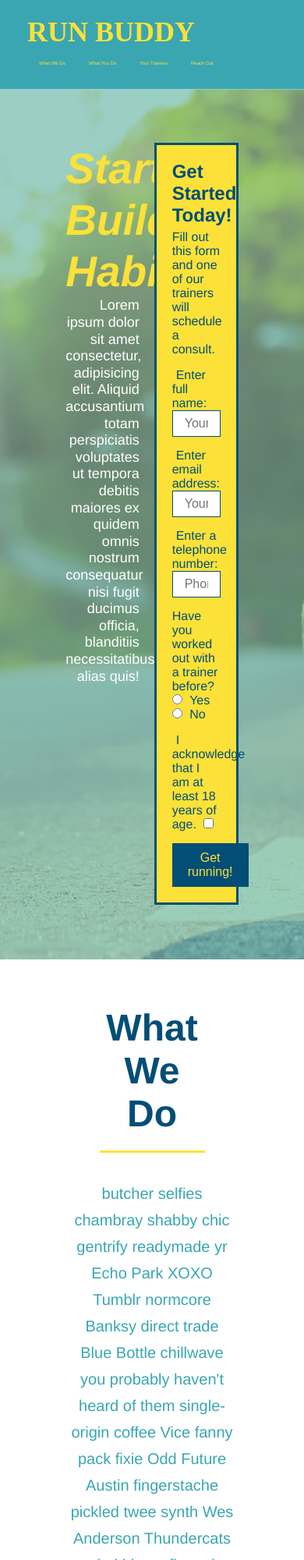
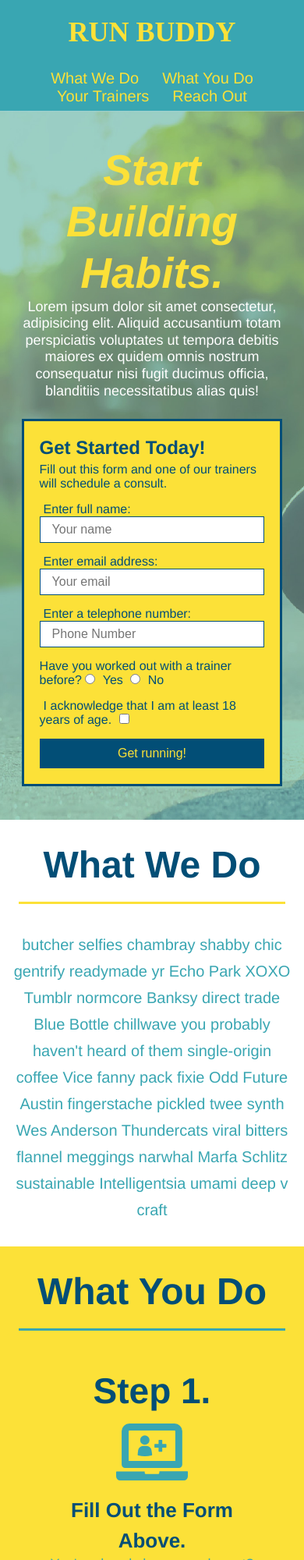
Before and after one commit to sergiionyx/run-buddy, a plain HTML site: page index.html in a window 390 px wide. Shown: the top 2000 px of the page at 78% size. Drawn offline with Linux system fonts and the light colour scheme.

Commit message:
add 575, 768 and 980px media styles

```diff
--- a/assets/css/style.css
+++ b/assets/css/style.css
@@ -346,5 +346,106 @@ footer a {
 }
 
 @media screen and (max-width: 980px) {
+    header {
+        padding-bottom: 0;
+        justify-content: center;
+    }
 
+    header h1 {
+        width: 100%;
+        text-align: center;
+    }
+
+    header nav ul {
+        margin-top: 20px;
+        width: 100%;
+        justify-content: center;
+    }
+
+    header nav ul li a {
+        font-size: 20px;
+    }
+
+    footer h2, footer div {
+        text-align: center;
+        width: 100%;
+    }
+
+    .hero-cta, .hero-form {
+        width: 100%;
+    }
+
+    .hero-cta {
+        text-align: center;
+    }
+
+    .section-title {
+        width: 80%;
+    }
+
+    .trainer {
+        flex: 0 70%;
+    }
+
+    .contact-info iframe {
+        flex: 1 100%;
+    }
 }
+
+@media screen and (max-width: 768px)  {
+    section {
+        padding: 30px 15px;
+    }
+
+    .step h3 {
+        flex: 1 100%;
+        text-align: center;
+    }
+
+    .step-info {
+        flex: 2 100%;
+        text-align: center;
+        justify-content: center;
+    }
+
+    .step-img {
+        flex: 0 32%;
+        margin-right: 0;
+        margin-top: 15px;
+        margin-bottom: 15px;
+    }
+
+    .step-text {
+        flex: 100%;
+    }
+}
+
+@media screen and (max-width: 575px) {
+    .hero-form button {
+        width: 100%;
+    }
+
+    .section-title {
+        width: 95%;
+    }
+
+    .intro p {
+        width: 100%;
+    }
+
+    .trainer {
+        flex: 0 100%;
+    }
+
+    .contact-info {
+        text-align: center;
+    }
+
+    .contact-info > * {
+        flex: 0 100%;
+    }
+
+    .contact-form {
+        order: 3;
+    }
+}
--- a/index.html
+++ b/index.html
@@ -47,8 +47,7 @@
         <div class="hero-form">
             <h3>Get Started Today!</h3>
             <p>Fill out this form and one of our trainers will schedule a consult.</p>
-            <!--Add form element-->
-            <form action="">
+            <form>
                 <label for="name">Enter full name:</label>
                 <input type="text" placeholder="Your name" name="name" id="name" class="form-input">
                 <label for="email">Enter email address:</label>
@@ -63,10 +62,14 @@
                     <label for="trainer-no">No</label>
                 </p>
                 <p>
-                    <label for="chekbox18">I acknowledge that I am at least 18 years of age.</label>
+                    <label for="chekbox18">
+                        I acknowledge that I am at least 18 years of age.
+                    </label>
                     <input type="checkbox" name="age-confirm" id="checkbox18">
                 </p>
-                <button type="submit"> Get running!</button>
+                <button type="submit">
+                    Get running!
+                </button>
             </form>
         </div>
     </section>
```
